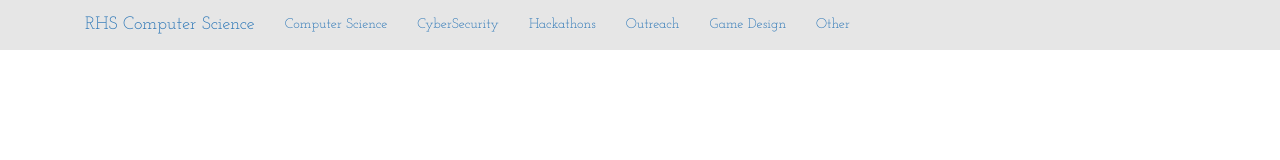
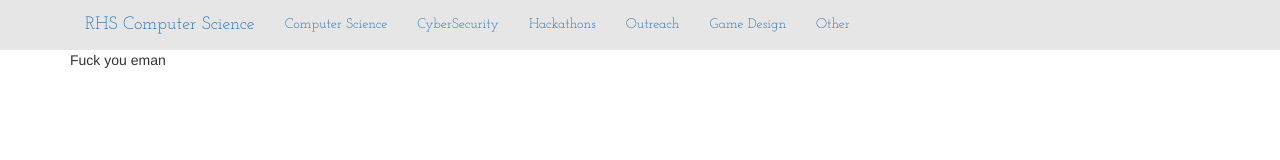
Before and after one commit to Cece48/Bit-Life, a plain HTML site: page index.html in a window 1280 px wide. Drawn offline with nearby package versions, Linux system fonts and the light colour scheme; a web font is replaced by a local one.

Commit message:
message for eman

```diff
--- a/index.html
+++ b/index.html
@@ -62,6 +62,7 @@
 
 		<div class="container">
 			<div class="col">
+				<p>Fuck you eman</p>
 			</div>
 		</div>
 
```
